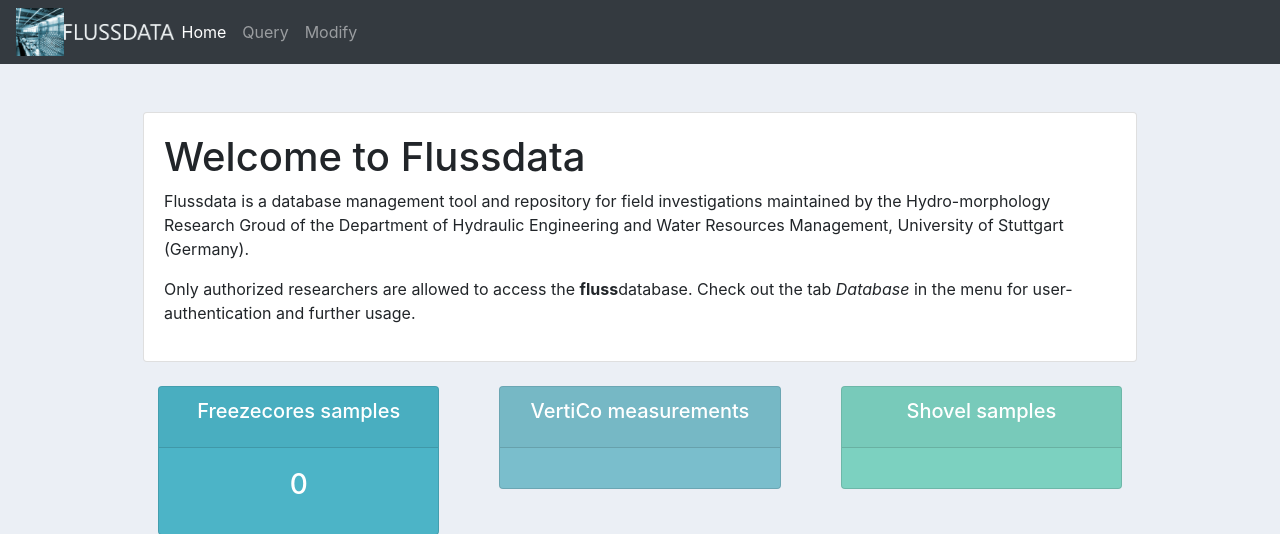
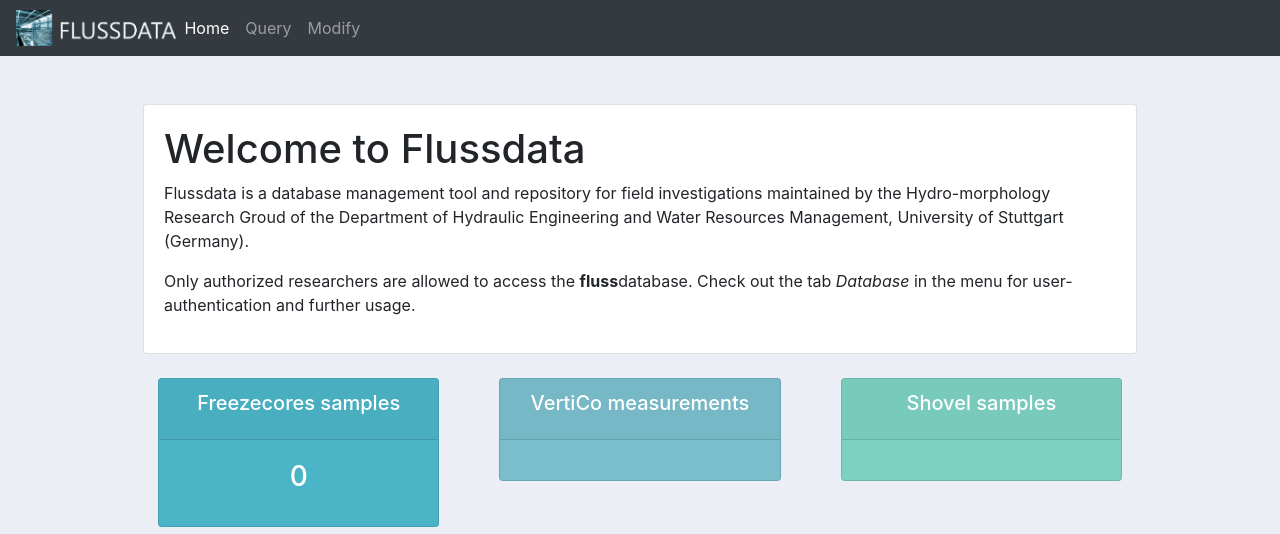
Before and after one commit to riveranalyst/software, a Django app: page / in a window 1280 px wide. Shown: the top 534 px of the page. Run offline with Django 4.2, Linux system fonts and the light colour scheme; data that the repository does not hold is empty; some libraries are stand-ins or nearby versions.

Commit message:
fixed navbar to contract

```diff
--- a/flussdata/templates/flussdata/query.html
+++ b/flussdata/templates/flussdata/query.html
@@ -12,7 +12,7 @@
 <div class="row">
     <div class="col-md">
         <div class="card card-body">
-            <h1>Filters</h1>
+            <h1>Filtering</h1>
             <form method="get">
                 {{ fcFilter.form }}
                 <button class="btn btn-primary" type="submit">Search</button>
--- a/templates/base.html
+++ b/templates/base.html
@@ -25,9 +25,11 @@
   <body>
     <!-- BOOTSTRAP NAVBAR CODE -->
     <nav class="navbar navbar-expand-lg navbar-dark bg-dark">
+        <img style="height: 36" src="{% static 'images/flussicon.png' %}">
+        <button class="navbar-toggler" type="button" data-toggle="collapse" data-target="#navbarNav" aria-controls="navbarNav" aria-expanded="false" aria-label="Toggle navigation">
+            <span class="navbar-toggler-icon"></span>
+        </button>
         <div class="collapse navbar-collapse" id="navbarNav">
-            <img src="{% static 'images/favicon.ico' %}">
-            <img style="height: 16" src="{% static 'images/flussdataname.png' %}">
             <ul class="navbar-nav">
                 <li class="nav-item">
                     <a class="nav-link {% if navbar == 'home' %} active {% endif %}" href="{% url 'home' %}">Home</a>
@@ -39,9 +41,9 @@
                     <a class="nav-link {% if navbar == 'activemodify' %} active {% endif %}" href="{% url 'flussdata:modify' %}">Modify</a>
                 </li>
             </ul>
-
         </div>
     </nav>
+
     <!-- END OF NAVBAR CODE-->
 
 
```
Also changed, not shown: static/images/flussicon.png (added), 1 other file.
